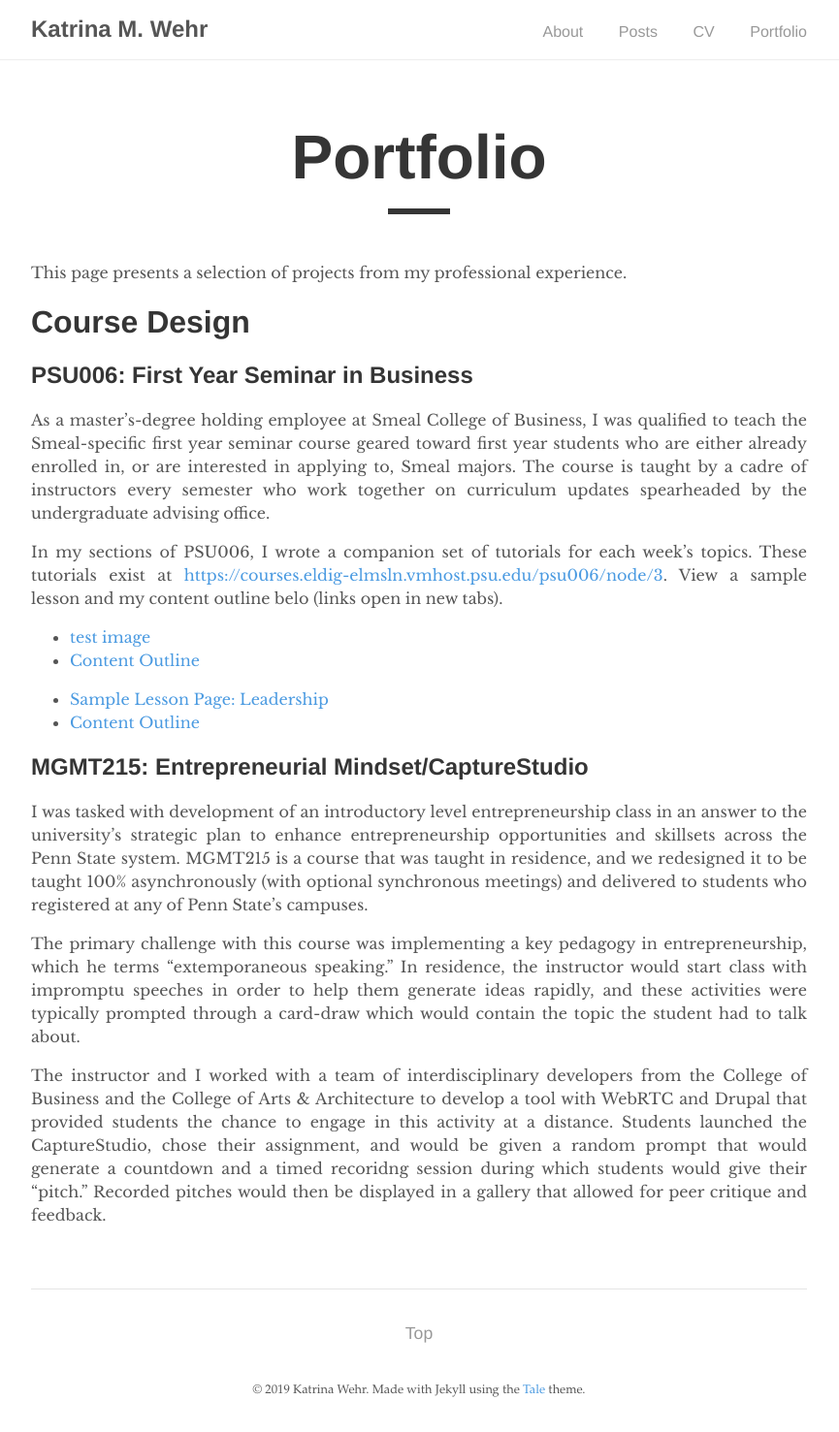
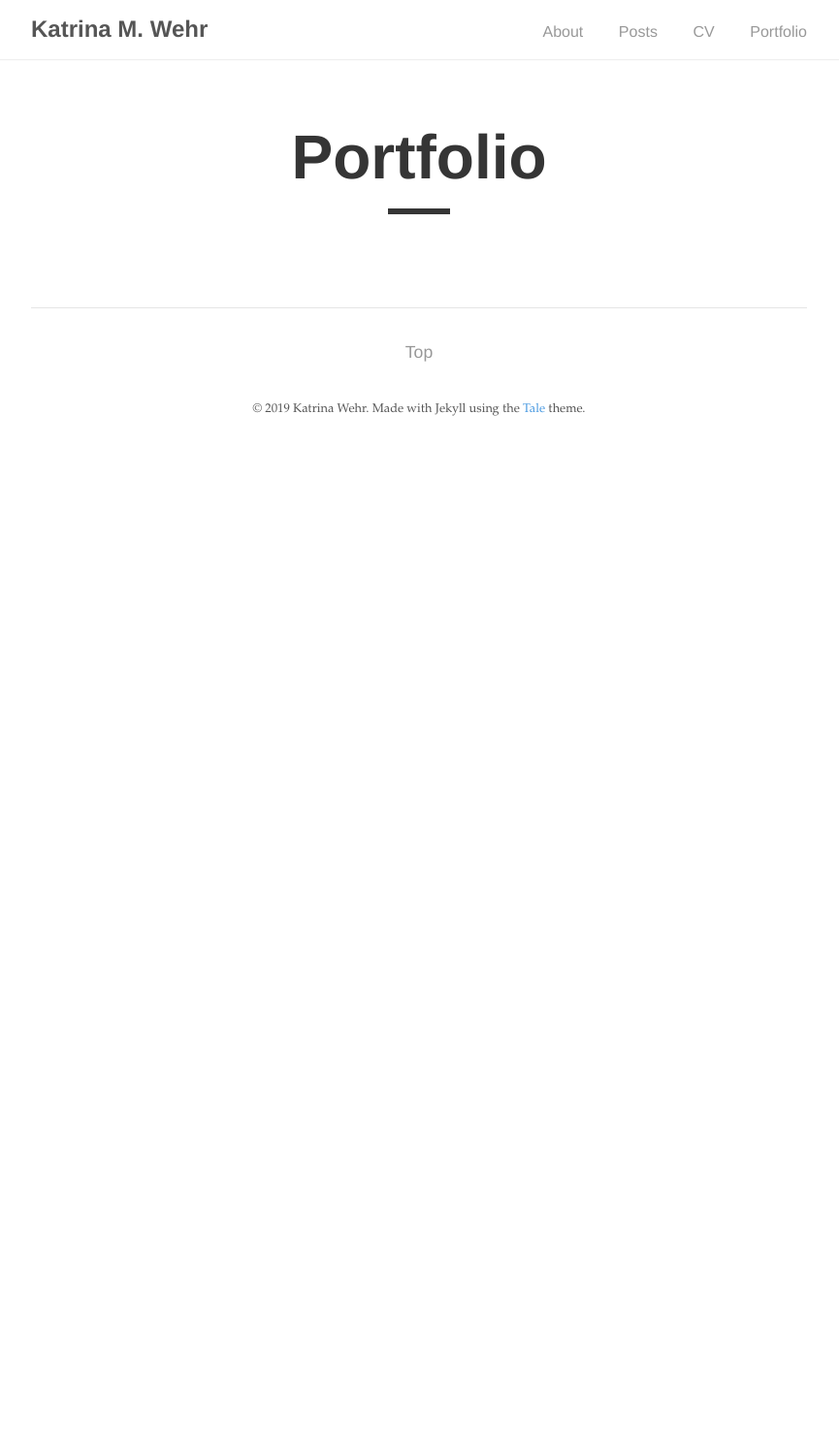
Before and after one commit to kat-wehr/mysite, a Jekyll site: the page built from _pages/portfolio.md, in a window 1280 px wide. Shown: the whole page at 97% size, without its empty margins (208-1073 px from the left). Built offline with Jekyll 4.4.1, drawn with Linux system fonts in a browser that asks for light colours; nearby versions of some CDN libraries; library files that are not in the unit come from our copies; after the commit the page ends 900 px from its top, so only the background shows below that.

Commit message:
Update portfolio.md

```diff
--- a/_pages/portfolio.md
+++ b/_pages/portfolio.md
@@ -1,31 +1,5 @@
 ---
 layout: portfolio
 title: "Portfolio"
+permalink: /portfolio/
 ---
-
-This page presents a selection of projects from my professional experience.
-
-# Course Design
-## PSU006: First Year Seminar in Business
-
-As a master's-degree holding employee at Smeal College of Business, I was qualified to teach the Smeal-specific first year seminar course geared toward first year students who are either already enrolled in, or are interested in applying to, Smeal majors. The course is taught by a cadre of instructors every semester who work together on curriculum updates spearheaded by the undergraduate advising office.
-
-In my sections of PSU006, I wrote a companion set of tutorials for each week's topics. These tutorials exist at [https://courses.eldig-elmsln.vmhost.psu.edu/psu006/node/3](https://courses.eldig-elmsln.vmhost.psu.edu/psu006/node/3). View a sample lesson and my content outline belo (links open in new tabs).
-
-- [test image](/mysite/assets/portfolio_images/Screenshot-Leadership.jpg)
-- [Content Outline](/mysite/assets/portfolio_images/PSU006_contentoutline.jpg)
-
-<ul>
-  <li><a href="/mysite/assets/portfolio_images/Screenshot-Leadership.jpg" target="new">Sample Lesson Page: Leadership</a>
-  </li>
-  <li><a href="/mysite/assets/portfolio_images/PSU006_contentoutline.png" target="new">Content Outline</a>
-  </li>
-</ul>
-
-## MGMT215: Entrepreneurial Mindset/CaptureStudio
-
-I was tasked with development of an introductory level entrepreneurship class in an answer to the university's strategic plan to enhance entrepreneurship opportunities and skillsets across the Penn State system. MGMT215 is a course that was taught in residence, and we redesigned it to be taught 100% asynchronously (with optional synchronous meetings) and delivered to students who registered at any of Penn State's campuses.
-
-The primary challenge with this course was implementing a key pedagogy in entrepreneurship, which he terms "extemporaneous speaking." In residence, the instructor would start class with impromptu speeches in order to help them generate ideas rapidly, and these activities were typically prompted through a card-draw which would contain the topic the student had to talk about.
-
-The instructor and I worked with a team of interdisciplinary developers from the College of Business and the College of Arts & Architecture to develop a tool with WebRTC and Drupal that provided students the chance to engage in this activity at a distance. Students launched the CaptureStudio, chose their assignment, and would be given a random prompt that would generate a countdown and a timed recoridng session during which students would give their "pitch." Recorded pitches would then be displayed in a gallery that allowed for peer critique and feedback.
```
